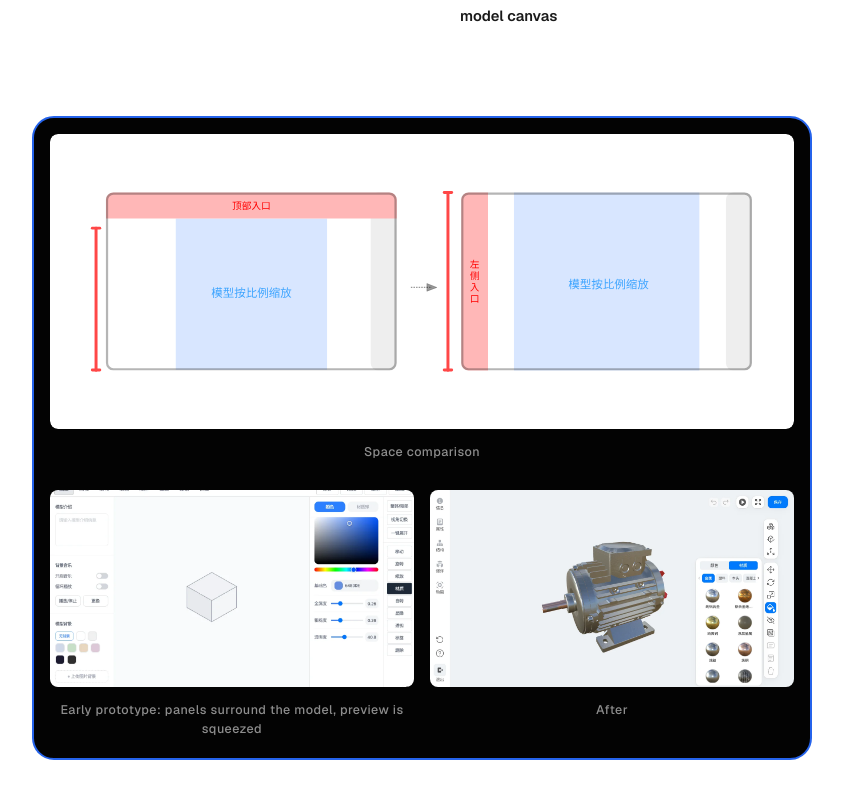
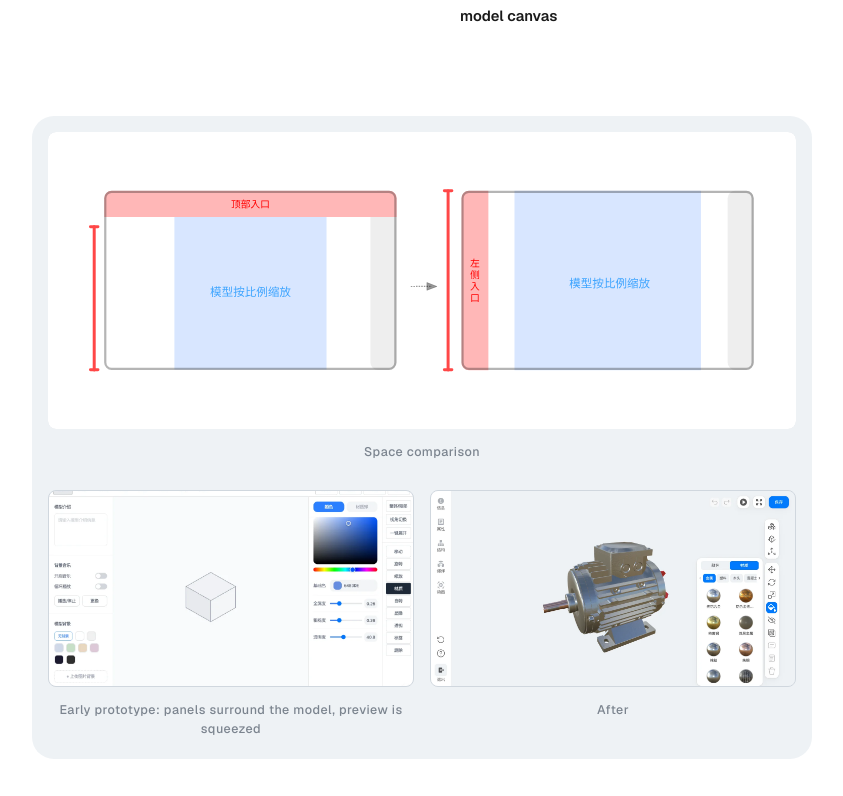
Before and after one commit to jaemin17/portfolio-pro, a Next.js app: page /en/projects/model-editor in a window 1280 px wide. Shown: the part 2824-3620 px from the top of the page, without its empty margins (218-1061 px from the left). Built offline with nearby package versions, Linux system fonts and the light colour scheme.

Commit message:
Differentiate evidence panel tones for layout vs tool visuals.
Use a light grey-blue stack for preview evidence and keep a dark tone for control exploration.

```diff
--- a/src/app/[locale]/projects/model-editor/FinalLayoutCarousel.module.css
+++ b/src/app/[locale]/projects/model-editor/FinalLayoutCarousel.module.css
@@ -2,10 +2,27 @@
   margin-top: 48px;
   padding: 16px 16px 20px;
   border-radius: 22px;
-  border: 2px solid #2563eb;
-  background: #030303;
+  border: 0;
+  background: #eef2f5;
   display: grid;
   gap: 28px;
+}
+
+.stackDark {
+  background: #030303;
+}
+
+.stackDark .media {
+  background: #111;
+}
+
+.stackDark .caption,
+.stackDark .stackCaption {
+  color: rgba(255, 255, 255, 0.55);
+}
+
+.stackDark .stackCaption {
+  color: rgba(255, 255, 255, 0.45);
 }
 
 .row {
@@ -17,6 +34,8 @@
 
 .row .media {
   aspect-ratio: 1440 / 778;
+  border: 1px solid #d0d7de;
+  box-sizing: border-box;
 }
 
 .row .media :is(img) {
@@ -41,7 +60,7 @@
   width: 100%;
   border-radius: 8px;
   overflow: hidden;
-  background: #111;
+  background: #e4e9ee;
 }
 
 .image {
@@ -55,7 +74,7 @@
   margin: 14px 0 0;
   font-size: 0.78rem;
   font-weight: 500;
-  color: rgba(255, 255, 255, 0.55);
+  color: rgba(30, 41, 59, 0.55);
   letter-spacing: 0.04em;
   text-align: center;
 }
@@ -63,7 +82,7 @@
 .stackCaption {
   margin: 0 0 12px;
   font-size: 0.78rem;
-  color: rgba(255, 255, 255, 0.45);
+  color: rgba(30, 41, 59, 0.45);
   letter-spacing: 0.04em;
   text-align: center;
 }
--- a/src/app/[locale]/projects/model-editor/FinalLayoutCarousel.tsx
+++ b/src/app/[locale]/projects/model-editor/FinalLayoutCarousel.tsx
@@ -11,6 +11,7 @@ type Entry = Slide | Row;
 type FinalLayoutCarouselProps = {
   slides: Entry[];
   caption?: string;
+  tone?: "light" | "dark";
 };
 
 function isRow(entry: Entry): entry is Row {
@@ -39,9 +40,13 @@ function SlideFigure({ slide }: { slide: Slide }) {
   );
 }
 
-export function FinalLayoutCarousel({ slides, caption }: FinalLayoutCarouselProps) {
+export function FinalLayoutCarousel({
+  slides,
+  caption,
+  tone = "light",
+}: FinalLayoutCarouselProps) {
   return (
-    <div className={styles.stack}>
+    <div className={`${styles.stack} ${tone === "dark" ? styles.stackDark : ""}`}>
       {slides.map((entry, index) =>
         isRow(entry) ? (
           <div key={`row-${index}`} className={styles.row}>
--- a/src/app/[locale]/projects/model-editor/page.tsx
+++ b/src/app/[locale]/projects/model-editor/page.tsx
@@ -452,6 +452,7 @@ export default async function ModelEditorPage({ params }: ModelEditorPageProps)
               </div>
               <div className={styles.controlExploration}>
                 <FinalLayoutCarousel
+                  tone="dark"
                   slides={[
                     {
                       label: tStr(locale, "放大点击目标", "Larger targets"),
```
